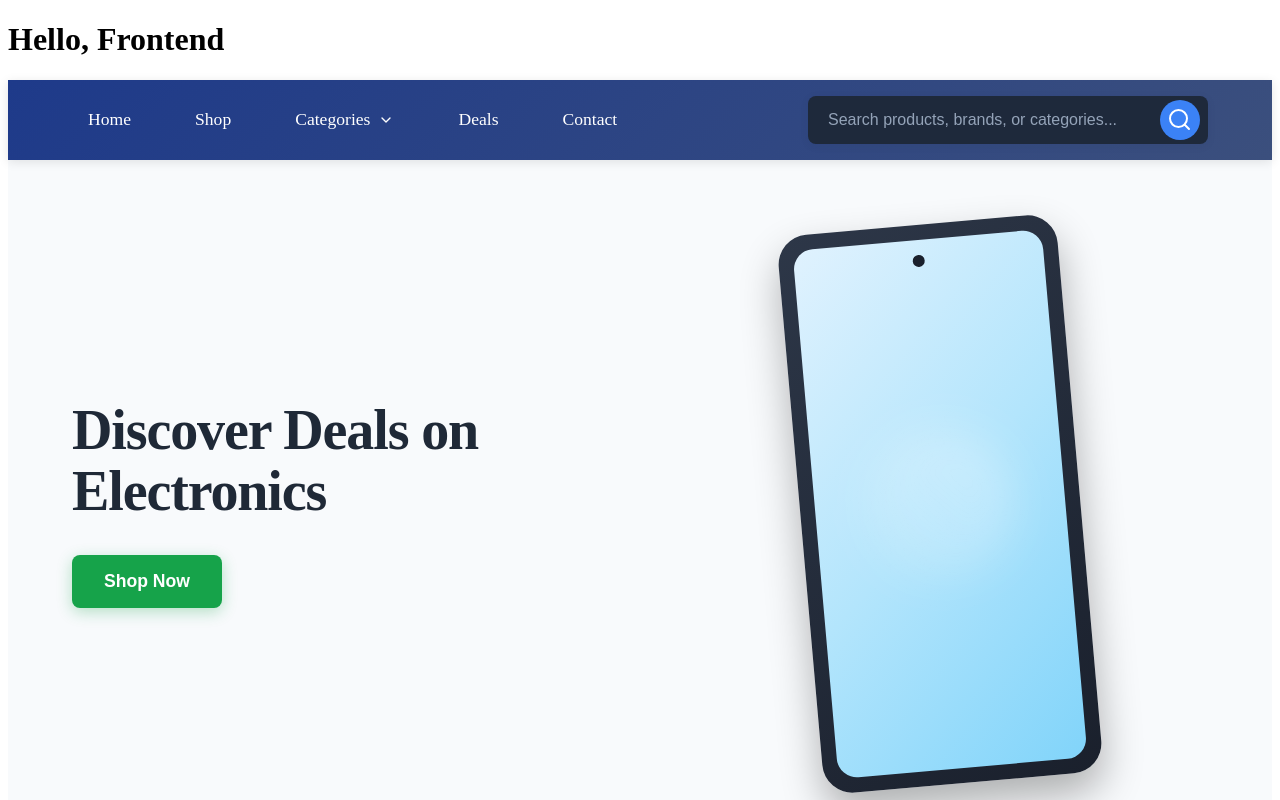
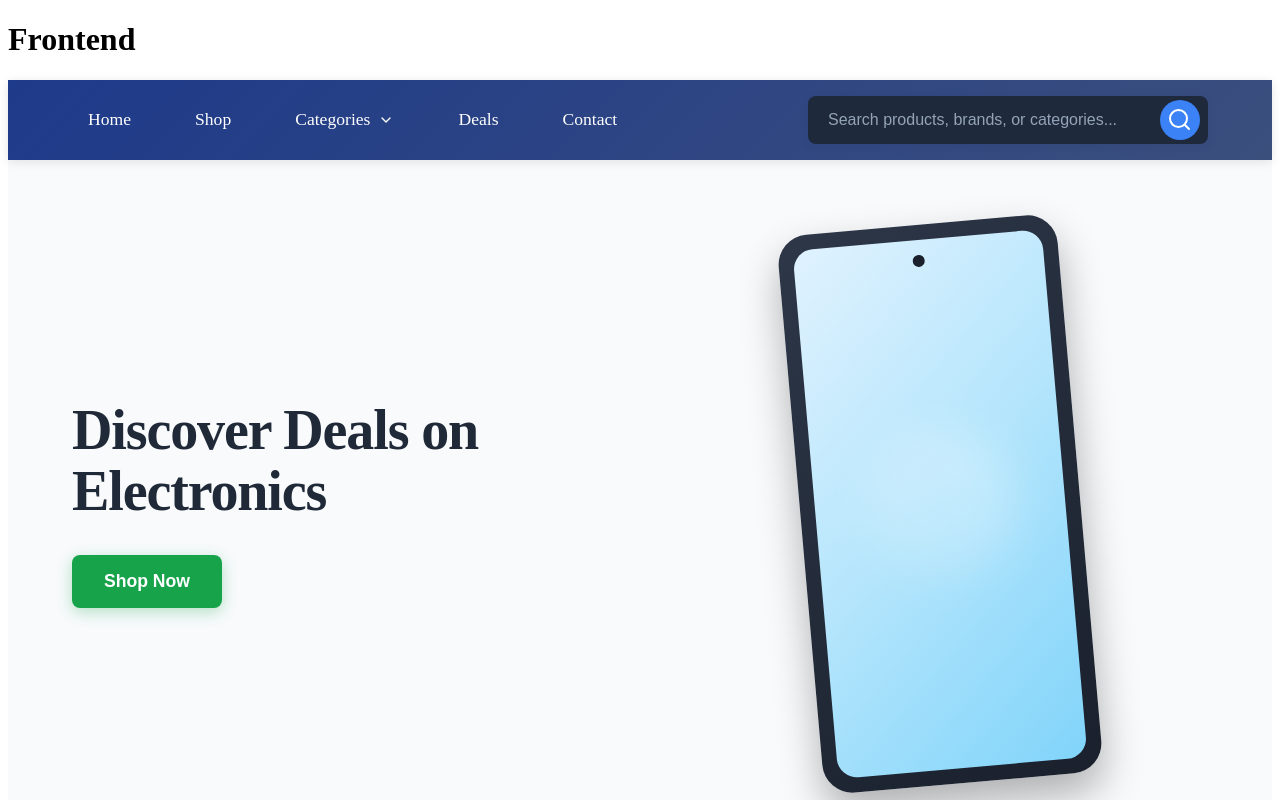
Before and after one commit to JoshMith/Techwave-frontend, an Angular app: page /homepage in a window 1280 px wide. Shown: the top 800 px of the page. Built offline with nearby package versions, Linux system fonts and the light colour scheme.

Commit message:
Github Actions2 AppComponent2

```diff
--- a/src/app/app.component.ts
+++ b/src/app/app.component.ts
@@ -8,5 +8,5 @@ import { RouterOutlet } from '@angular/router';
   styleUrl: './app.component.css'
 })
 export class AppComponent {
-  title = 'Hello, Frontend';
+  title = 'Frontend';
 }
```
